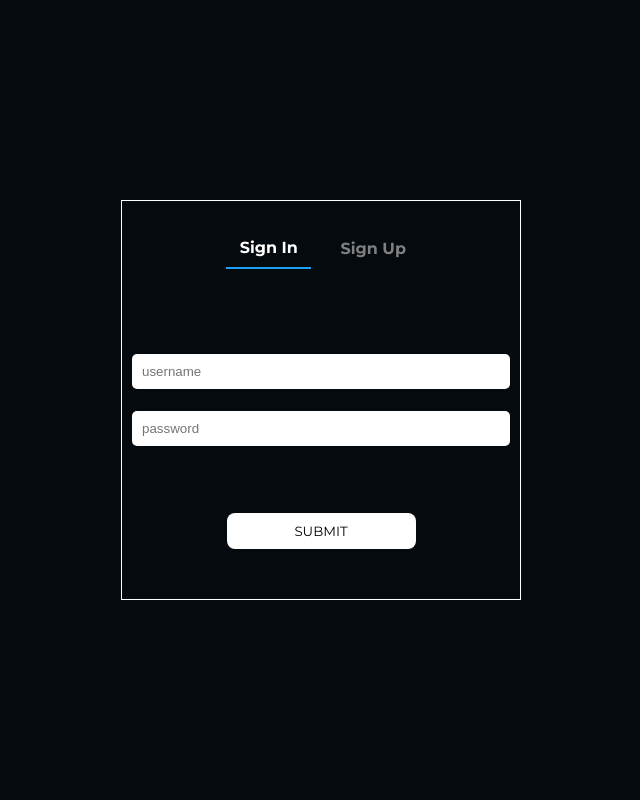
After one commit to HugoM25/WE4A_Blog_Project, a PHP site: page /login_page.html in a window 1280 px wide. The commit adds this page. Shown: the whole page, without its empty margins (319-959 px from the left). Run offline with PHP 8.4, Linux system fonts and the light colour scheme.

Commit message:
Feat: Added login page display

```diff
--- /dev/null
+++ b/css/login.css
@@ -0,0 +1,120 @@
+@import url('https://fonts.googleapis.com/css?family=Montserrat:400,700');
+
+html, body {
+    height: 100%;
+    width: 100%;
+    margin: 0;
+    padding: 0;
+    background-color: #050A0F;
+    font-family: 'Montserrat', sans-serif;
+}
+
+* {
+    margin: 0;
+    padding: 0;
+    box-sizing: border-box;
+}
+
+.login-container {
+    display: flex;
+    flex-direction: column;
+    border: solid white 1px;
+    height: 50vh;
+    width: 50vh;
+    padding: 10px;
+}
+
+.choose-action {
+    display: flex;
+    flex-direction: row;
+    justify-content: center;
+    gap: 10px;
+    align-items: center;
+    height: 20%;
+    width: 100%;
+}
+
+.choose-action > button {
+    border: none;
+    background-color: transparent;
+    color: grey;
+    font-size: 1em;
+    font-weight: bold;
+    width: 25%;
+    height: 100%;
+    transition: background-color 0.2s ease-in-out;
+    font-family: 'Montserrat', sans-serif;
+}
+
+.choose-action > button.active {
+    color: white;
+}
+
+.choose-action > button:hover {
+    background-color: #34373a;
+}
+
+.choose-action > button.active::after {
+    content: "";
+    display: block;
+    width: 90%;
+    height: 2px;
+    background-color: #1da1f2;
+    margin: 0 auto;
+    position: relative;
+    top: 10px;
+
+}
+
+.input-container {
+    display: flex;
+    flex-direction: column;
+    justify-content: center;
+    align-items: center;
+
+    gap: 10%;
+    height: 60%;
+    width: 100%;
+}
+
+.submit-container {
+    display: flex;
+    flex-direction: row;
+    justify-content: center;
+    align-items: center;
+
+    height: 20%;
+    width: 100%;
+}
+
+
+body {
+    display: flex;
+    flex-direction: column;
+    justify-content: center;
+    align-items: center;
+}
+
+.input-container > input {
+    border: none;
+    background-color: white;
+    border-radius: 5px;
+    padding: 10px;
+    color: black;
+    width: 100%;
+}
+
+.submit-container {
+    width: 100%;
+    height: auto;
+}
+
+.submit-container > button {
+    border: none;
+    background-color: white;
+    padding: 10px;
+    color: black;
+    font-family: 'Montserrat', sans-serif;
+    border-radius: 8px;
+    width: 50%;
+}
--- /dev/null
+++ b/js/loginHandler.js
@@ -0,0 +1,28 @@
+// Find the buttons to choose signin/signup
+var buttonsAction = document.getElementsByClassName("action-button");
+document.getElementById("conf-pwd").style.display = "none";
+
+// Add event listener to all the buttons
+for (var i = 0; i < buttonsAction.length; i++) {
+    buttonsAction[i].addEventListener("click", function() {
+        // Get the index of the clicked button
+        var indexButtonActive = Array.prototype.indexOf.call(buttonsAction, this);
+        // Set the clicked button as active
+        setNewButtonActive(indexButtonActive);
+    });
+}
+
+function setNewButtonActive(indexButtonActive) {
+    // Remove active class from all buttons
+    for (var i = 0; i < buttonsAction.length; i++) {
+        buttonsAction[i].classList.remove("active");
+    }
+    // Add active class to the clicked button
+    buttonsAction[indexButtonActive].classList.add("active");
+
+    if (indexButtonActive == 1) {
+        document.getElementById("conf-pwd").style.display = "block";
+    } else {
+        document.getElementById("conf-pwd").style.display = "none";
+    }
+}
--- /dev/null
+++ b/login_page.html
@@ -0,0 +1,25 @@
+<!DOCTYPE html>
+<html>
+    <head>
+        <title>Login Page</title>
+        <link rel="stylesheet" href="css/login.css">
+        <script src="js/loginHandler.js" type="module" charset="utf-8" defer></script>
+    </head>
+    <body>
+        <div class="login-container">
+            <div class="choose-action">
+                <button class="action-button active">Sign In</button>
+                <button class="action-button">Sign Up</button>
+            </div>
+            <div class="input-container">
+                <input type="text" id="username" placeholder="username">
+                <input type="password" id="pwd" placeholder="password">
+                <input type="password" id="conf-pwd" placeholder="confirm password">
+
+            </div>
+            <div class="submit-container">
+                <button id="submit-button">SUBMIT</button>
+            </div>
+        </div>
+    </body>
+</html>
--- a/php/getpostcategory.php
+++ b/php/getpostcategory.php
@@ -51,9 +51,7 @@ if ($allow_image == 0 || $allow_text == 0){
   }
 }
 $sql = $sql.'ORDER BY '.$sort.' DESC LIMIT '.$nb;
-echo $sql;
 $result = $conn->query($sql);
-
 $tmp_nb = $nb;
 
 //If there are results from the query
```
